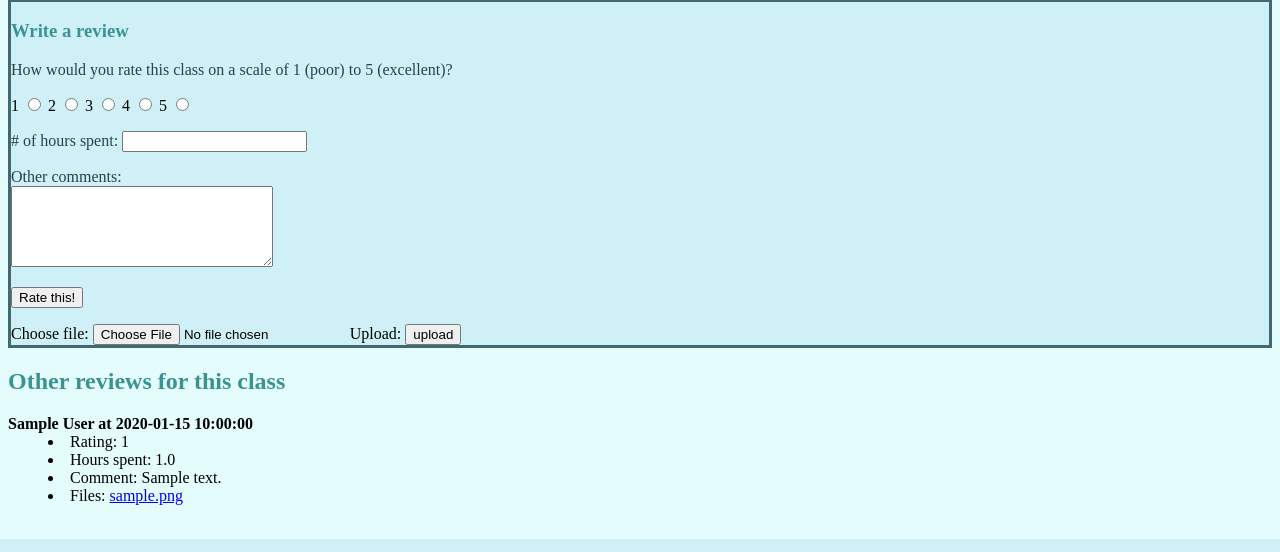
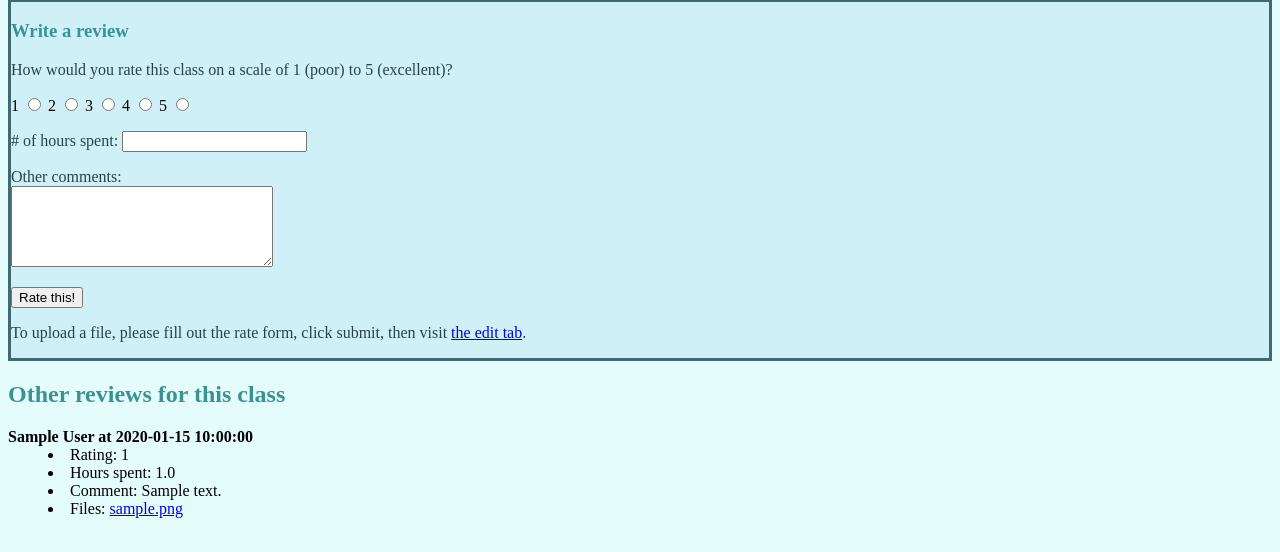
Before and after one commit to beryce/CourseGuide, a Flask app: page /createPost/1 in a window 1280 px wide. Shown: the part 395-947 px from the top of the page. Run offline with Flask 2, Linux system fonts and the light colour scheme; the visitor is signed in with stand-in values (Sample User, id 1); tables that the repository leaves empty hold one stand-in row (values such as "Sample post"); some libraries are stand-ins or nearby versions.

Commit message:
updated file upload on rating post

```diff
--- a/app.py
+++ b/app.py
@@ -18,17 +18,9 @@ app.config['TRAP_BAD_REQUEST_ERRORS'] = True
 app.config['UPLOADS'] = 'uploads'
 app.config['MAX_UPLOAD'] = 256000
 
-# def getConn(db):
-#     '''This function connects to the database. In our project, this will connect
-#     to c9.'''
-#     conn = MySQLdb.connect(host='localhost',user='ubuntu',passwd='',db=db)
-#     conn.autocommit(True)
-#     return conn
-
 ''' Route for a home page and renders the home template.'''
 @app.route('/')
 def homePage():
-    # conn = getConn('c9')
     if 'name' in session:
         loginbanner = "Logged in as " + session['name']
         return render_template('index.html', loginbanner=loginbanner)
@@ -374,4 +366,4 @@ def join():
 #we need a main init function
 if __name__ == '__main__':
     app.debug = True
-    app.run('0.0.0.0', 8082)
+    app.run('0.0.0.0', 8081)
--- a/templates/editCourse.html
+++ b/templates/editCourse.html
@@ -1,10 +1,6 @@
 {% extends "base.html" %}
 
 <body>
-
-    <!--{% block links %}-->
-    <!--<h2>{{coursename}}</h2>-->
-    <!--{% endblock %}-->
 
     {% block posts %}
     <form id="editPost" method="post" action="{{url_for('editCourse', cid=course.cid)}}">
--- a/templates/manageCourses.html
+++ b/templates/manageCourses.html
@@ -21,8 +21,8 @@
         {% for course in courses %}
             <tr data-cid={{ course.cid }}>
 
-                <td id="search_class_name" name="search_class_name"><a href = {{ url_for('editCourse', cid = course.cid) }}>
-                    <label><input type="checkbox" name="deleteCourse" value={{ course.cid }}>{{ course.name }}</a></td></label>
+                <label><td id="search_class_name" name="search_class_name"><a href = {{ url_for('editCourse', cid = course.cid) }}>
+                    <input type="checkbox" name="deleteCourse" value={{ course.cid }}>{{ course.name }}</a></td></label>
                 <td id="search_class_semester">{{ course.semester }}</td>
                 <td id="search_class_professor">{{ course.professor }}</td>
                 <td id="search_class_professor">{{ course.avg_hours }}</td>
--- a/templates/post.html
+++ b/templates/post.html
@@ -49,11 +49,7 @@
                     <p><input type="submit" id="rate_btn" value="Rate this!"></p>
                 </form>
 
-                <form method="post" action={{ url_for('file_upload') }} enctype="multipart/form-data">
-                    <input type="hidden" name="pid" value={{ course.cid }}>
-                    <label for="file">Choose file: <input type="file" id="file" name="file"></label>
-                    <label for="upload">Upload: <input type="submit" id="upload" name="upload" value="upload"></label>
-                </form>
+                <p>To upload a file, please fill out the rate form, click submit, then visit <a href={{ url_for('editPosts') }}>the edit tab</a>.</p>
 
         </div>
 
```
Also changed, not shown: uploads/10.jpeg (added).
